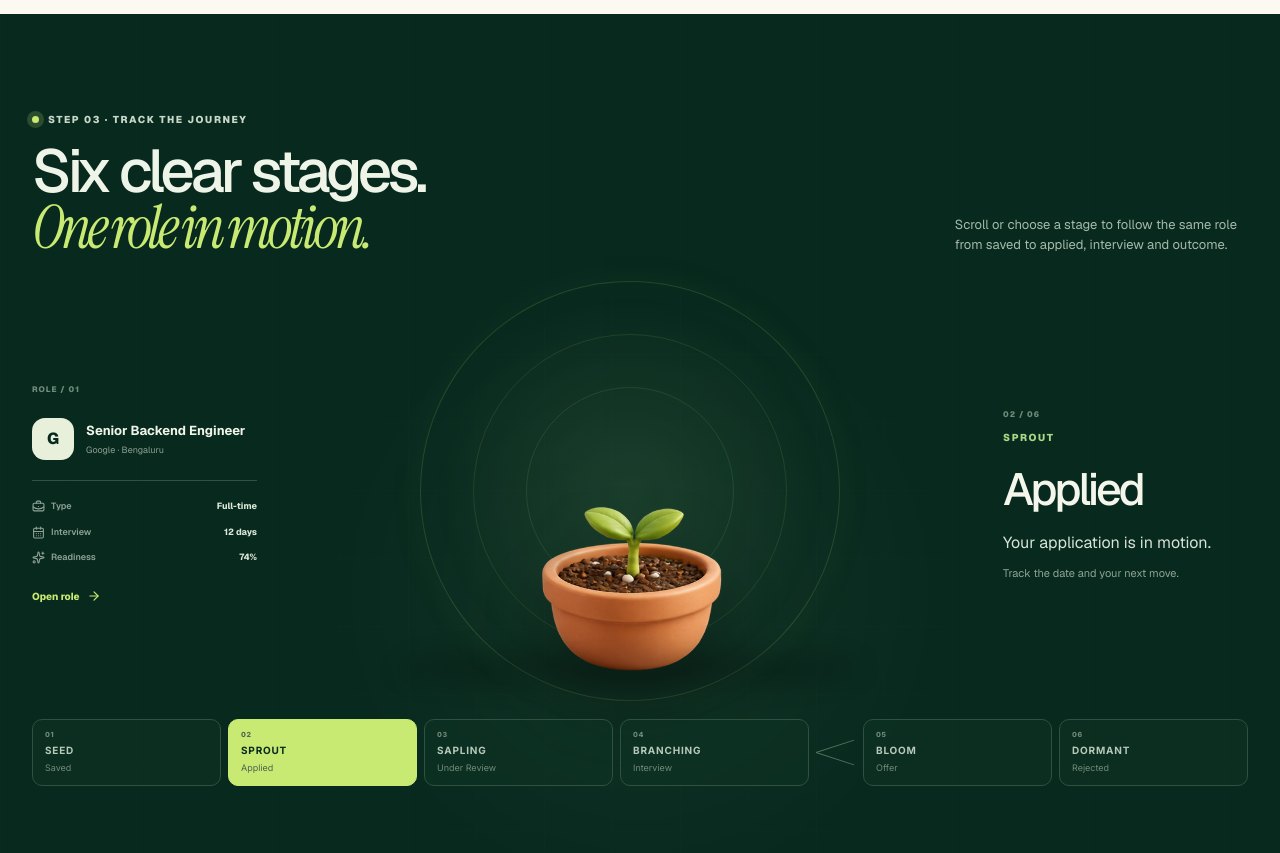
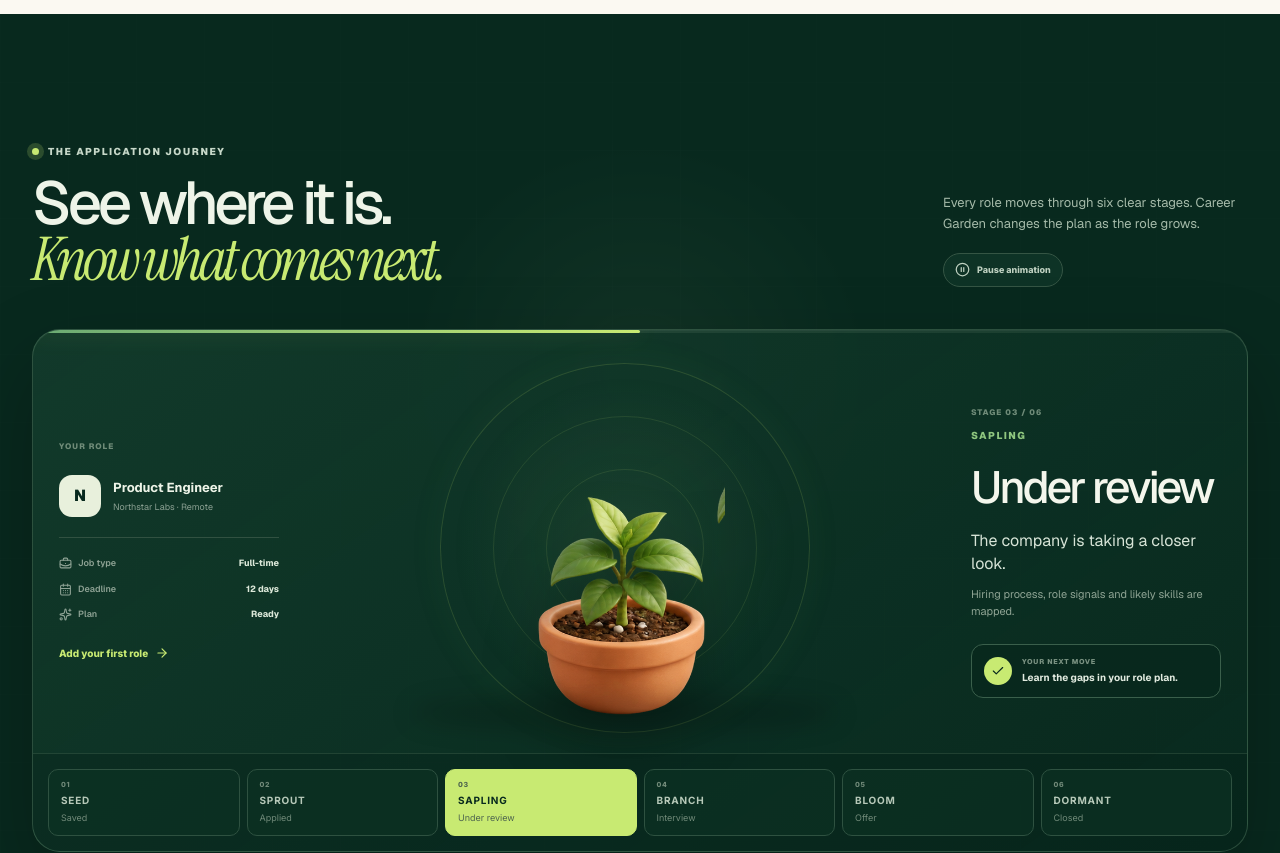
Before and after one commit to imranrkhan13/Track-Applications, a React (Vite) app: page / in a window 1280 px wide. Shown: the part 2780-3633 px from the top of the page. Built offline with nearby package versions, Linux system fonts and the light colour scheme; no server answers.

Commit message:
Fix Google auth and animate application journey

```diff
--- a/src/components/landing/JourneySection.jsx
+++ b/src/components/landing/JourneySection.jsx
@@ -1,55 +1,60 @@
-import React, { useRef, useState } from "react";
-import { AnimatePresence, motion, useMotionValueEvent, useReducedMotion, useScroll } from "framer-motion";
-import { ArrowRight, BriefcaseBusiness, CalendarDays, Leaf, Sparkles } from "lucide-react";
+import React, { useEffect, useRef, useState } from "react";
+import { AnimatePresence, motion, useInView, useReducedMotion } from "framer-motion";
+import { ArrowRight, BriefcaseBusiness, CalendarDays, Check, CirclePause, CirclePlay, Sparkles } from "lucide-react";
 import PlantSprite from "./PlantSprite";
 
 const MotionDiv = motion.div;
 const MotionButton = motion.button;
 
 const STAGES = [
-    { name: "SEED", status: "Saved", copy: "You found a role worth exploring.", detail: "The opportunity has a place to grow.", color: "#c8ea72" },
-    { name: "SPROUT", status: "Applied", copy: "Your application is in motion.", detail: "Track the date and your next move.", color: "#a9d986" },
-    { name: "SAPLING", status: "Under Review", copy: "The team is taking a closer look.", detail: "Company signals and role requirements are ready.", color: "#8fc77f" },
-    { name: "BRANCHING", status: "Interview", copy: "Conversations open new paths.", detail: "Your interview room and preparation plan are active.", color: "#e4bb6a" },
-    { name: "BLOOM", status: "Offer", copy: "The opportunity bloomed.", detail: "Keep the proof that helped you get here.", color: "#f0d28e" },
-    { name: "DORMANT", status: "Rejected", copy: "The opportunity ended. The experience remains.", detail: "Save the lesson and carry it forward.", color: "#b8ab80" },
+    { name: "SEED", status: "Saved", copy: "A role worth exploring is now in one place.", detail: "Link, deadline and job description stay together.", action: "Check the fit before you apply.", color: "#c8ea72" },
+    { name: "SPROUT", status: "Applied", copy: "Your application is in motion.", detail: "The date is tracked and the follow-up is clear.", action: "Prepare while the application grows.", color: "#a9d986" },
+    { name: "SAPLING", status: "Under review", copy: "The company is taking a closer look.", detail: "Hiring process, role signals and likely skills are mapped.", action: "Learn the gaps in your role plan.", color: "#8fc77f" },
+    { name: "BRANCH", status: "Interview", copy: "It is time to turn research into answers.", detail: "Your preparation plan and mock interview room are ready.", action: "Practise the next interview round.", color: "#e4bb6a" },
+    { name: "BLOOM", status: "Offer", copy: "The opportunity bloomed.", detail: "Compare the offer and keep the proof that worked.", action: "Review the decision with clarity.", color: "#f0d28e" },
+    { name: "DORMANT", status: "Closed", copy: "This role ended. The progress did not.", detail: "Feedback and lessons stay ready for the next role.", action: "Carry the learning forward.", color: "#b8ab80" },
 ];
 
 export default function JourneySection({ onStart }) {
     const sectionRef = useRef(null);
-    const [step, setStep] = useState(0);
-    const [outcome, setOutcome] = useState("bloom");
+    const [activeIndex, setActiveIndex] = useState(0);
+    const [paused, setPaused] = useState(false);
     const reducedMotion = useReducedMotion();
-    const { scrollYProgress } = useScroll({ target: sectionRef, offset: ["start start", "end end"] });
+    const isInView = useInView(sectionRef, { amount: 0.35 });
 
-    useMotionValueEvent(scrollYProgress, "change", value => {
-        if (reducedMotion) return;
-        const nextStep = Math.min(4, Math.max(0, Math.round(value * 4)));
-        setStep(current => current === nextStep ? current : nextStep);
-    });
+    useEffect(() => {
+        if (!isInView || reducedMotion || paused) return undefined;
+        const timer = window.setInterval(() => setActiveIndex(current => (current + 1) % STAGES.length), 2400);
+        return () => window.clearInterval(timer);
+    }, [isInView, paused, reducedMotion]);
 
-    const activeIndex = step < 4 ? step : outcome === "bloom" ? 4 : 5;
     const active = STAGES[activeIndex];
+    const selectStage = index => {
+        setActiveIndex(index);
+        setPaused(true);
+    };
 
     return <section className="cg-journey" id="journey" ref={sectionRef}>
         <div className="cg-journey-sticky">
             <div className="cg-shell cg-journey-heading">
-                <div><span className="cg-kicker cg-kicker-light"><i />Step 03 · Track the journey</span><h2>Six clear stages.<br /><em>One role in motion.</em></h2></div>
-                <p>Scroll or choose a stage to follow the same role from saved to applied, interview and outcome.</p>
+                <div><span className="cg-kicker cg-kicker-light"><i />The application journey</span><h2>See where it is.<br /><em>Know what comes next.</em></h2></div>
+                <div className="cg-journey-heading-side"><p>Every role moves through six clear stages. Career Garden changes the plan as the role grows.</p><button type="button" onClick={() => setPaused(value => !value)} aria-label={paused ? "Play plant animation" : "Pause plant animation"}>{paused ? <CirclePlay size={15} /> : <CirclePause size={15} />}{paused ? "Play the journey" : "Pause animation"}</button></div>
             </div>
 
-            <div className="cg-shell cg-journey-stage">
+            <div className="cg-shell cg-journey-board">
+                <div className="cg-journey-progress" aria-hidden="true"><MotionDiv animate={{ width: `${((activeIndex + 1) / STAGES.length) * 100}%` }} transition={{ duration: 0.5, ease: [0.22, 1, 0.36, 1] }} /></div>
+                <div className="cg-journey-stage">
                     <aside className="cg-journey-role">
-                    <span className="cg-journey-index">ROLE / 01</span>
-                    <div className="cg-journey-company"><span>G</span><div><strong>Senior Backend Engineer</strong><small>Google · Bengaluru</small></div></div>
-                    <dl><div><dt><BriefcaseBusiness size={13} />Type</dt><dd>Full-time</dd></div><div><dt><CalendarDays size={13} />Interview</dt><dd>12 days</dd></div><div><dt><Sparkles size={13} />Readiness</dt><dd>74%</dd></div></dl>
-                    <button type="button" onClick={onStart}>Open role <ArrowRight size={14} /></button>
+                        <span className="cg-journey-index">YOUR ROLE</span>
+                        <div className="cg-journey-company"><span>N</span><div><strong>Product Engineer</strong><small>Northstar Labs · Remote</small></div></div>
+                        <dl><div><dt><BriefcaseBusiness size={13} />Job type</dt><dd>Full-time</dd></div><div><dt><CalendarDays size={13} />Deadline</dt><dd>12 days</dd></div><div><dt><Sparkles size={13} />Plan</dt><dd>Ready</dd></div></dl>
+                        <button type="button" onClick={onStart}>Add your first role <ArrowRight size={14} /></button>
                     </aside>
 
-                <div className="cg-journey-plant-wrap">
+                    <div className="cg-journey-plant-wrap" aria-live="polite">
                         <span className="cg-journey-halo" />
                         <AnimatePresence initial={false}>
-                        <MotionDiv key={activeIndex} initial={{ opacity: 0, scale: 0.94, y: 18, filter: "blur(4px)" }} animate={{ opacity: 1, scale: 1, y: 0, filter: "blur(0px)" }} exit={{ opacity: 0, scale: 1.035, y: -8, filter: "blur(3px)" }} transition={{ duration: 0.54, ease: [0.22, 1, 0.36, 1] }} className="cg-journey-plant-motion">
+                            <MotionDiv key={activeIndex} initial={{ opacity: 0, scale: 0.93, y: 22, filter: "blur(5px)" }} animate={{ opacity: 1, scale: 1, y: 0, filter: "blur(0px)" }} exit={{ opacity: 0, scale: 1.04, y: -10, filter: "blur(4px)" }} transition={{ duration: 0.62, ease: [0.22, 1, 0.36, 1] }} className="cg-journey-plant-motion">
                                 <PlantSprite stage={activeIndex} className="cg-journey-plant" label={`${active.name}: ${active.status}`} />
                             </MotionDiv>
                         </AnimatePresence>
@@ -57,15 +62,16 @@ export default function JourneySection({ onStart }) {
                     </div>
 
                     <aside className="cg-journey-status">
-                    <span className="cg-journey-index">0{activeIndex + 1} / 06</span>
-                    <AnimatePresence mode="wait"><MotionDiv key={active.name} initial={{ opacity: 0, x: 18 }} animate={{ opacity: 1, x: 0 }} exit={{ opacity: 0, x: -12 }} transition={{ duration: 0.42 }}>
+                        <span className="cg-journey-index">STAGE 0{activeIndex + 1} / 06</span>
+                        <AnimatePresence mode="wait"><MotionDiv key={active.name} initial={{ opacity: 0, x: 16 }} animate={{ opacity: 1, x: 0 }} exit={{ opacity: 0, x: -10 }} transition={{ duration: 0.38 }}>
                             <small style={{ color: active.color }}>{active.name}</small><h3>{active.status}</h3><p>{active.copy}</p><span>{active.detail}</span>
+                            <div className="cg-journey-next"><Check size={14} /><div><small>YOUR NEXT MOVE</small><strong>{active.action}</strong></div></div>
                         </MotionDiv></AnimatePresence>
-                    {step >= 4 && <div className="cg-outcome-switch" aria-label="Choose outcome"><MotionButton type="button" className={outcome === "bloom" ? "is-active" : ""} onClick={() => setOutcome("bloom")} whileTap={{ scale: 0.97 }}><Sparkles size={14} />Bloom <small>Offer</small></MotionButton><MotionButton type="button" className={outcome === "dormant" ? "is-active" : ""} onClick={() => setOutcome("dormant")} whileTap={{ scale: 0.97 }}><Leaf size={14} />Dormant <small>Rejected</small></MotionButton></div>}
                     </aside>
                 </div>
 
-            <div className="cg-shell cg-stage-rail" aria-label="Application stages">{STAGES.slice(0, 4).map((stage, index) => <button type="button" key={stage.name} className={activeIndex === index ? "is-active" : ""} onClick={() => setStep(index)}><span>0{index + 1}</span><b>{stage.name}</b><small>{stage.status}</small></button>)}<span className="cg-stage-branch" /><button type="button" className={activeIndex === 4 ? "is-active" : ""} onClick={() => { setStep(4); setOutcome("bloom"); }}><span>05</span><b>BLOOM</b><small>Offer</small></button><button type="button" className={activeIndex === 5 ? "is-active" : ""} onClick={() => { setStep(4); setOutcome("dormant"); }}><span>06</span><b>DORMANT</b><small>Rejected</small></button></div>
+                <div className="cg-stage-rail" aria-label="Application stages">{STAGES.map((stage, index) => <MotionButton type="button" key={stage.name} className={activeIndex === index ? "is-active" : ""} onClick={() => selectStage(index)} whileTap={{ scale: 0.98 }} aria-pressed={activeIndex === index}><span>0{index + 1}</span><b>{stage.name}</b><small>{stage.status}</small></MotionButton>)}</div>
+            </div>
         </div>
     </section>;
 }
--- a/src/landing.css
+++ b/src/landing.css
@@ -135,14 +135,20 @@
 @keyframes cg-sunbeam { 0%, 100% { opacity: .1; transform: translateX(-24px) rotate(16deg); } 50% { opacity: .24; transform: translateX(64px) rotate(16deg); } }
 
 /* Journey */
-.cg-journey { position: relative; height: 190vh; color: #eef4e8; background: var(--cg-deep); }
+.cg-journey { position: relative; color: #eef4e8; background: var(--cg-deep); }
 .cg-journey::before { content: ""; position: absolute; inset: 0; opacity: .28; background: radial-gradient(circle at 50% 38%, rgba(183, 212, 155, .22), transparent 28%), linear-gradient(rgba(255,255,255,.025) 1px, transparent 1px), linear-gradient(90deg, rgba(255,255,255,.025) 1px, transparent 1px); background-size: auto, 68px 68px, 68px 68px; }
-.cg-journey-sticky { position: sticky; top: 0; display: flex; min-height: 100svh; flex-direction: column; justify-content: center; padding: 92px 0 34px; overflow: hidden; }
-.cg-journey-heading { position: relative; z-index: 2; display: grid; grid-template-columns: 1fr minmax(280px, .34fr); align-items: end; gap: 60px; margin-bottom: 16px; }
+.cg-journey-sticky { position: relative; padding: 124px 0 104px; overflow: hidden; }
+.cg-journey-heading { position: relative; z-index: 2; display: grid; grid-template-columns: 1fr minmax(300px, .36fr); align-items: end; gap: 64px; margin-bottom: 42px; }
 .cg-journey-heading h2 { margin: 14px 0 0; font-size: clamp(50px, 4.7vw, 76px); line-height: .92; letter-spacing: -.07em; }
 .cg-journey-heading h2 em { color: var(--cg-lime); font-family: "Instrument Serif", Georgia, serif; font-weight: 400; }
-.cg-journey-heading > p { margin: 0; color: #a5baa9; font-size: 13px; line-height: 1.55; }
-.cg-journey-stage { position: relative; z-index: 2; display: grid; grid-template-columns: 270px minmax(360px, 1fr) 290px; min-height: 440px; align-items: center; gap: 40px; }
+.cg-journey-heading-side { display: grid; justify-items: start; gap: 18px; }
+.cg-journey-heading-side p { max-width: 430px; margin: 0; color: #a5baa9; font-size: 13px; line-height: 1.6; }
+.cg-journey-heading-side button { display: inline-flex; min-height: 34px; align-items: center; gap: 7px; padding: 0 11px; border: 1px solid #355544; border-radius: 999px; color: #bed0c0; background: rgba(17, 57, 42, .68); font-size: 9px; font-weight: 800; transition: color .2s ease, border-color .2s ease, background .2s ease; }
+.cg-journey-heading-side button:hover { color: var(--cg-lime); border-color: #597a62; background: #123b2c; }
+.cg-journey-board { position: relative; z-index: 2; overflow: hidden; border: 1px solid rgba(156, 192, 154, .24); border-radius: 28px; background: linear-gradient(145deg, rgba(20, 61, 45, .84), rgba(8, 41, 30, .72)); box-shadow: 0 34px 85px rgba(0, 0, 0, .24), inset 0 1px rgba(255, 255, 255, .04); }
+.cg-journey-progress { height: 3px; background: rgba(210, 232, 201, .08); }
+.cg-journey-progress > div { height: 100%; border-radius: 0 999px 999px 0; background: linear-gradient(90deg, #6aaa73, var(--cg-lime)); box-shadow: 0 0 22px rgba(200, 234, 114, .32); }
+.cg-journey-stage { position: relative; display: grid; grid-template-columns: 250px minmax(350px, 1fr) 290px; min-height: 420px; align-items: center; gap: 38px; padding: 12px 34px 2px; }
 .cg-journey-role, .cg-journey-status { position: relative; z-index: 3; }
 .cg-journey-index { color: #6f8b78; font-size: 8px; font-weight: 850; letter-spacing: .13em; }
 .cg-journey-company { display: flex; align-items: center; gap: 12px; margin-top: 19px; padding-bottom: 20px; border-bottom: 1px solid #315141; }
@@ -155,24 +161,24 @@
 .cg-journey-role dt { display: flex; align-items: center; gap: 6px; font-weight: 600; }
 .cg-journey-role dd { margin: 0; color: #dce8d9; font-weight: 750; }
 .cg-journey-role > button { display: inline-flex; align-items: center; gap: 7px; margin-top: 24px; padding: 0; border: 0; color: var(--cg-lime); background: transparent; font-size: 10px; font-weight: 800; }
-.cg-journey-plant-wrap { position: relative; min-height: 420px; }
-.cg-journey-halo { position: absolute; top: 50%; left: 50%; width: 420px; height: 420px; border: 1px solid rgba(200, 234, 114, .18); border-radius: 50%; background: radial-gradient(circle, rgba(89, 137, 92, .2), transparent 67%); transform: translate(-50%, -50%); }
+.cg-journey-plant-wrap { position: relative; min-height: 392px; }
+.cg-journey-halo { position: absolute; top: 50%; left: 50%; width: 370px; height: 370px; border: 1px solid rgba(200, 234, 114, .18); border-radius: 50%; background: radial-gradient(circle, rgba(89, 137, 92, .2), transparent 67%); transform: translate(-50%, -50%); }
 .cg-journey-halo { animation: cg-grow-halo 5.5s ease-in-out infinite; }
 .cg-journey-halo::before, .cg-journey-halo::after { content: ""; position: absolute; border: 1px solid rgba(200, 234, 114, .12); border-radius: 50%; }
 .cg-journey-halo::before { inset: 52px; }.cg-journey-halo::after { inset: 105px; }
 .cg-journey-plant-motion { position: absolute; inset: 0; }
-.cg-journey-plant { width: min(100%, 560px); height: 430px; margin: 0 auto; filter: drop-shadow(0 36px 28px rgba(0, 0, 0, .26)); }
+.cg-journey-plant { width: min(100%, 510px); height: 400px; margin: 0 auto; filter: drop-shadow(0 36px 28px rgba(0, 0, 0, .26)); }
 .cg-journey-soil { position: absolute; right: 17%; bottom: 3%; left: 17%; height: 38px; border-radius: 50%; background: rgba(0, 0, 0, .18); filter: blur(12px); }
 .cg-journey-status > div > small { font-size: 10px; font-weight: 850; letter-spacing: .16em; }
 .cg-journey-status h3 { margin: 14px 0 0; color: #f4f6ec; font-size: 45px; letter-spacing: -.065em; }
 .cg-journey-status p { margin: 15px 0 0; color: #d7e4d7; font-size: 16px; line-height: 1.45; }
 .cg-journey-status > div > span { display: block; margin-top: 10px; color: #8fa494; font-size: 11px; line-height: 1.55; }
-.cg-outcome-switch { display: grid; grid-template-columns: 1fr 1fr; gap: 8px; margin-top: 22px; }
-.cg-outcome-switch button { display: grid; grid-template-columns: 18px 1fr; align-items: center; gap: 3px 7px; padding: 11px; border: 1px solid #385949; border-radius: 11px; color: #a7b9aa; background: #103628; text-align: left; }
-.cg-outcome-switch button small { grid-column: 2; color: #718a79; font-size: 8px; }
-.cg-outcome-switch button.is-active { color: var(--cg-deep); border-color: var(--cg-lime); background: var(--cg-lime); }
-.cg-outcome-switch button.is-active small { color: #406049; }
-.cg-stage-rail { position: relative; z-index: 4; display: grid; grid-template-columns: repeat(4, 1fr) 40px 1fr 1fr; gap: 7px; margin-top: 8px; }
+.cg-journey-next { display: grid; grid-template-columns: 28px 1fr; align-items: center; gap: 10px; margin-top: 24px; padding: 12px; border: 1px solid #3a5f4b; border-radius: 12px; background: rgba(8, 40, 29, .72); }
+.cg-journey-next > svg { display: grid; width: 28px; height: 28px; padding: 7px; border-radius: 50%; color: var(--cg-deep); background: var(--cg-lime); }
+.cg-journey-next small, .cg-journey-next strong { display: block; }
+.cg-journey-next small { color: #799181; font-size: 7px; font-weight: 850; letter-spacing: .11em; }
+.cg-journey-next strong { margin-top: 4px; color: #e2ebe0; font-size: 10px; line-height: 1.35; }
+.cg-stage-rail { position: relative; z-index: 4; display: grid; grid-template-columns: repeat(6, 1fr); gap: 7px; padding: 15px; border-top: 1px solid rgba(156, 192, 154, .16); background: rgba(5, 31, 22, .28); }
 .cg-stage-rail > button { display: grid; gap: 3px; min-height: 67px; padding: 10px 12px; border: 1px solid #2e5140; border-radius: 10px; color: #718a79; background: rgba(14, 51, 37, .62); text-align: left; transition: transform .2s ease, border-color .2s ease, background .2s ease; }
 .cg-stage-rail > button:hover { transform: translateY(-3px); }
 .cg-stage-rail button span { font-size: 7px; font-weight: 850; letter-spacing: .1em; }
@@ -180,9 +186,6 @@
 .cg-stage-rail button small { font-size: 8px; }
 .cg-stage-rail button.is-active { color: #4e654f; border-color: var(--cg-lime); background: var(--cg-lime); }
 .cg-stage-rail button.is-active b { color: var(--cg-deep); }
-.cg-stage-branch { position: relative; }
-.cg-stage-branch::before, .cg-stage-branch::after { content: ""; position: absolute; top: 50%; right: 0; left: 0; height: 1px; background: #52705d; transform-origin: left; }
-.cg-stage-branch::before { transform: rotate(-18deg); }.cg-stage-branch::after { transform: rotate(18deg); }
 @keyframes cg-grow-halo { 0%, 100% { opacity: .72; } 50% { opacity: 1; box-shadow: 0 0 90px rgba(126, 181, 108, .13); } }
 
 /* Dashboard */
@@ -398,7 +401,7 @@
   .cg-hero-grid, .cg-hero-scene { min-height: 790px; }
   .cg-hero-copy h1 { font-size: clamp(60px, 6vw, 78px); }
   .cg-demo-job { width: 270px; }.cg-demo-research { width: 220px; }
-  .cg-journey-stage { grid-template-columns: 225px minmax(330px, 1fr) 245px; gap: 24px; }
+  .cg-journey-stage { grid-template-columns: 220px minmax(310px, 1fr) 250px; gap: 24px; padding-right: 26px; padding-left: 26px; }
   .cg-prep-layout { grid-template-columns: 190px minmax(0, 1fr) 215px; }
 }
 
@@ -414,9 +417,8 @@
   .cg-demo-job { width: 235px; }
   .cg-hero-plot { right: 39%; width: 22%; }
   .cg-scroll-cue { display: none; }
-  .cg-journey { height: 180vh; }
   .cg-journey-heading { grid-template-columns: 1fr .4fr; }
-  .cg-journey-stage { grid-template-columns: 190px minmax(300px, 1fr) 210px; gap: 18px; }
+  .cg-journey-stage { grid-template-columns: 180px minmax(280px, 1fr) 210px; gap: 18px; }
   .cg-journey-halo { width: 340px; height: 340px; }
   .cg-journey-plant { height: 380px; }
   .cg-journey-status h3 { font-size: 35px; }
@@ -457,18 +459,16 @@
   .cg-nav-links button { border-bottom: 0; }
   .cg-nav-actions { display: none; }.cg-nav-toggle { display: grid; }
   .cg-section-head, .cg-section-head-wide, .cg-journey-heading { grid-template-columns: 1fr; gap: 20px; }
-  .cg-section-head > p, .cg-journey-heading > p { max-width: 580px; }
+  .cg-section-head > p, .cg-journey-heading-side p { max-width: 580px; }
   .cg-section-head h2 { font-size: 60px; }
-  .cg-journey { height: auto; }
-  .cg-journey-sticky { position: relative; min-height: auto; padding: 105px 0 85px; }
+  .cg-journey-sticky { padding: 105px 0 85px; }
   .cg-journey-heading { margin-bottom: 40px; }
-  .cg-journey-stage { grid-template-columns: 1fr; min-height: 0; }
+  .cg-journey-stage { grid-template-columns: 1fr; min-height: 0; padding: 28px; }
   .cg-journey-role { display: none; }
   .cg-journey-plant-wrap { min-height: 430px; }
   .cg-journey-plant { height: 430px; }
   .cg-journey-status { width: min(100%, 520px); margin: 0 auto; padding: 22px; border: 1px solid #315240; border-radius: 14px; background: #0e3225; }
-  .cg-stage-rail { grid-template-columns: repeat(6, 128px); overflow-x: auto; padding-bottom: 8px; }
-  .cg-stage-branch { display: none; }
+  .cg-stage-rail { grid-template-columns: repeat(6, 128px); overflow-x: auto; padding: 14px; }
   .cg-dashboard-frame { grid-template-columns: 1fr; }
   .cg-dashboard-sidebar { display: none; }
   .cg-dashboard-main > header { padding: 22px; }
@@ -541,7 +541,10 @@
   .cg-hero-health { display: none; }
   .cg-hero-plot { display: none; }
   .cg-demo-research { right: 3%; bottom: 3%; left: auto; width: 172px; padding: 11px; }.cg-demo-research-steps span { font-size: 8px; }
-  .cg-journey-sticky { padding-top: 88px; }
+  .cg-journey-sticky { padding: 88px 0 72px; }
+  .cg-journey-heading-side { gap: 13px; }
+  .cg-journey-board { width: calc(100% - 28px); border-radius: 20px; }
+  .cg-journey-stage { padding: 18px 14px 24px; }
   .cg-journey-plant-wrap, .cg-journey-plant { min-height: 340px; height: 340px; }
   .cg-journey-halo { width: 290px; height: 290px; }
   .cg-journey-status h3 { font-size: 32px; }
@@ -587,6 +590,4 @@
 
 @media (prefers-reduced-motion: reduce) {
   .landing-page *, .landing-page *::before, .landing-page *::after { animation-duration: .01ms !important; animation-iteration-count: 1 !important; scroll-behavior: auto !important; transition-duration: .01ms !important; }
-  .cg-journey { height: auto; }
-  .cg-journey-sticky { position: relative; }
 }
--- a/src/lib/supabase.js
+++ b/src/lib/supabase.js
@@ -5,7 +5,7 @@ const supabaseAnonKey = import.meta.env.VITE_SUPABASE_ANON_KEY;
 
 export const isSupabaseConfigured = Boolean(supabaseUrl && supabaseAnonKey);
 export const supabase = isSupabaseConfigured
-    ? createClient(supabaseUrl, supabaseAnonKey, { auth: { flowType: "pkce", persistSession: true, autoRefreshToken: true, detectSessionInUrl: true } })
+    ? createClient(supabaseUrl, supabaseAnonKey, { auth: { flowType: "pkce", persistSession: true, autoRefreshToken: true, detectSessionInUrl: false } })
     : null;
 
 export const DEMO_USER = {
```
Also changed, not shown: src/AppNew.jsx (+29 -22 lines), src/AuthCallback.jsx (+28 -9 lines), 1 other file (tests, documents, lock files or other folders). Lines whose indentation alone changed are shown as unchanged.
